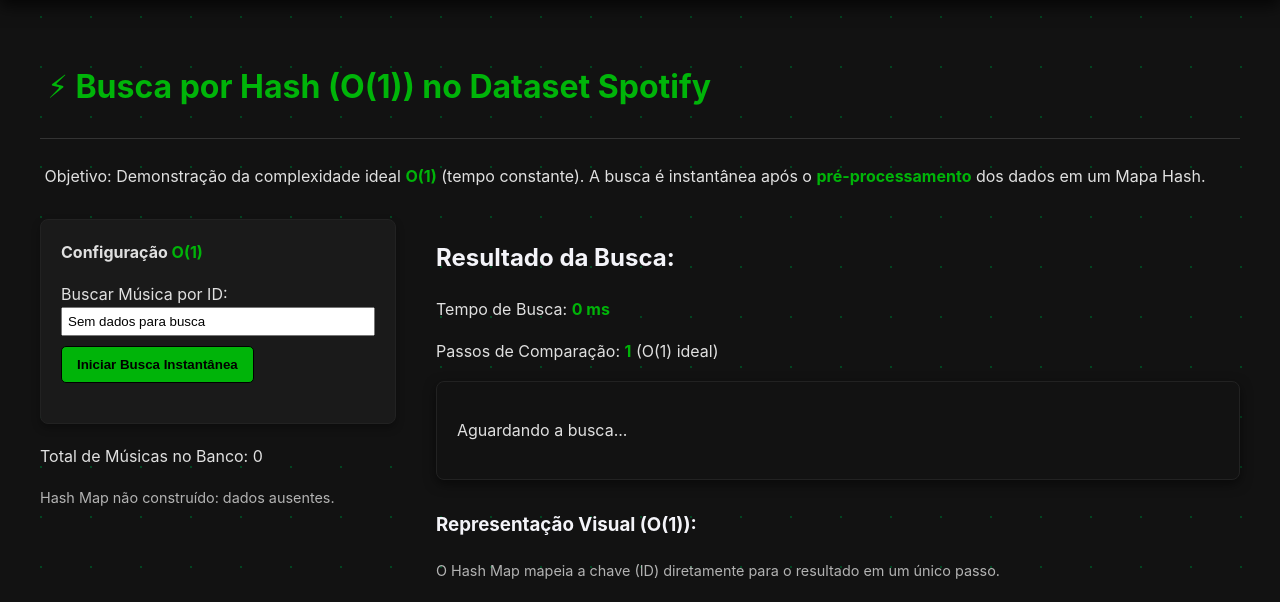
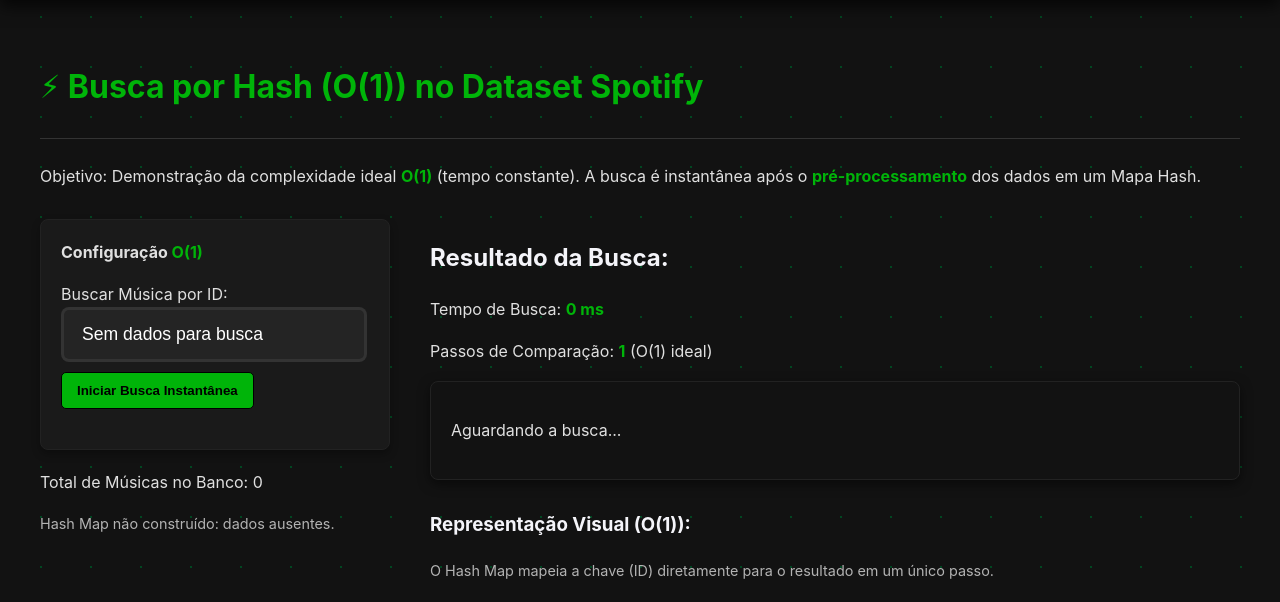
Before and after one commit to EduardoDreiss/trabalhoDana, a Django app: page /buscaPorHashmap/ in a window 1280 px wide. Shown: the part 74-676 px from the top of the page. Run offline with Django 5.2, Linux system fonts and the light colour scheme; data that the repository does not hold is empty.

Commit message:
input label da busca por hashmap concertado para não ser o branco padrão horrivel do navegador

```diff
--- a/siteSearch/templates/siteProcura/busca_por_hashmap.html
+++ b/siteSearch/templates/siteProcura/busca_por_hashmap.html
@@ -16,6 +16,71 @@
 </p>
 
 <style>
+/* --------------------------------------------- */
+/* --- ESTILOS DE INPUT PERSONALIZADOS (NOVO) --- */
+/* --------------------------------------------- */
+
+@keyframes spin {
+to {
+transform: rotate(360deg);
+}
+}
+
+/* 1. Contêiner Principal do Efeito */
+.input-wrapper {
+position: relative;
+border-radius: 8px;
+/* Padding define a espessura da borda animada */
+padding: 3px;
+background: #333; /* Cor da borda estática (não focada) */
+overflow: hidden;
+transition: background 0.3s;
+}
+
+/* 3. Pseudo-Elemento (O GRADIENTE ROTATIVO) */
+.input-wrapper::before {
+content: "";
+position: absolute;
+top: -100%;
+left: -100%;
+width: 300%;
+height: 300%;
+border-radius: 8px;
+opacity: 0;
+z-index: 1;
+
+/* Gradiente Cônico: Preto/Verde/Preto para o efeito de rastro */
+background: conic-gradient(from 0deg, #121212, #00b409, #121212);
+
+transition: opacity 0.40s;
+}
+
+/* 4. Animação Ativada pela Classe JavaScript */
+.input-wrapper.is-focused::before {
+opacity: 1;
+animation: spin 4s linear infinite;
+}
+
+/* 5. O Input Físico */
+.controls input {
+width: 100%;
+box-sizing: border-box;
+padding: 14px 18px;
+border-radius: 5px;
+border: none; /* Sem borda própria */
+background-color: #242424;
+color: #ffffff;
+font-size: 1.1em;
+position: relative;
+z-index: 3;
+transition: background-color 0.3s;
+box-shadow: none;
+outline: none; /* Remove o outline padrão do navegador */
+}
+
+/* --------------------------------------------- */
+/* --- ESTILOS GERAIS (EXISTENTES) --- */
+/* --------------------------------------------- */
 .container-main {
 display: flex;
 gap: 40px;
@@ -198,7 +263,8 @@
 margin-bottom: 5px;
 }
 
-  .controls input#target {
+/* O input agora tem 100% dentro do input-wrapper */
+.input-wrapper {
 width: 100% !important;
 box-sizing: border-box;
 }
@@ -242,7 +308,9 @@
 <p style="margin-top: 0; font-weight: bold;">Configuração <strong>O(1)</strong></p>
 <div class="controls">
 <label for="target">Buscar Música por ID:</label>
-  <input type="text" id="target" value="" style="width: 300px; padding: 5px;" placeholder="Ex: ID da Música">
+<div class="input-wrapper" id="input-wrapper-target" style="width: 300px;">
+<input type="text" id="target" value="" placeholder="Ex: ID da Música">
+</div>
 <button id="startButton">Iniciar Busca Instantânea</button>
 </div>
 </div>
@@ -290,6 +358,19 @@
 const outputResultElement = document.getElementById('output-result');
 const arrowSymbol1 = document.getElementById('arrow-symbol');
 const arrowSymbol2 = document.getElementById('arrow-symbol-2');
+
+// Elementos para o novo efeito de input
+const targetInput = document.getElementById('target');
+const inputWrapper = document.getElementById('input-wrapper-target');
+
+// Função para gerenciar a classe de foco e ativar a animação
+function handleFocus() {
+inputWrapper.classList.add('is-focused');
+}
+
+function handleBlur() {
+inputWrapper.classList.remove('is-focused');
+}
 
 
 const scriptElement = document.getElementById('spotify-data');
@@ -431,6 +512,11 @@
 
 buildHashMap();
 
+// Adiciona listeners para a animação do input
+targetInput.addEventListener('focus', handleFocus);
+targetInput.addEventListener('blur', handleBlur);
+
+
 if (rawData.length > 0) {
 document.getElementById('target').value = rawData[0].track_id;
 } else {
```
Lines whose indentation alone changed are shown as unchanged.
